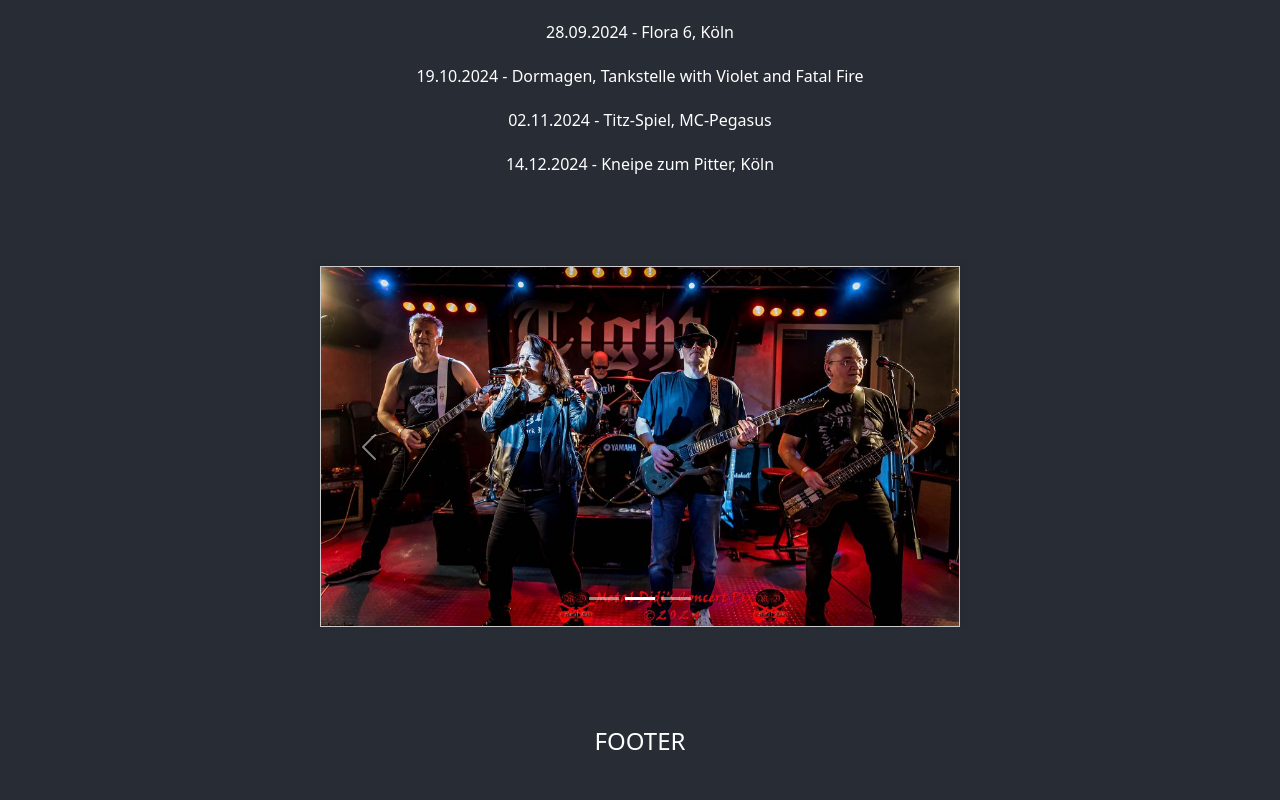
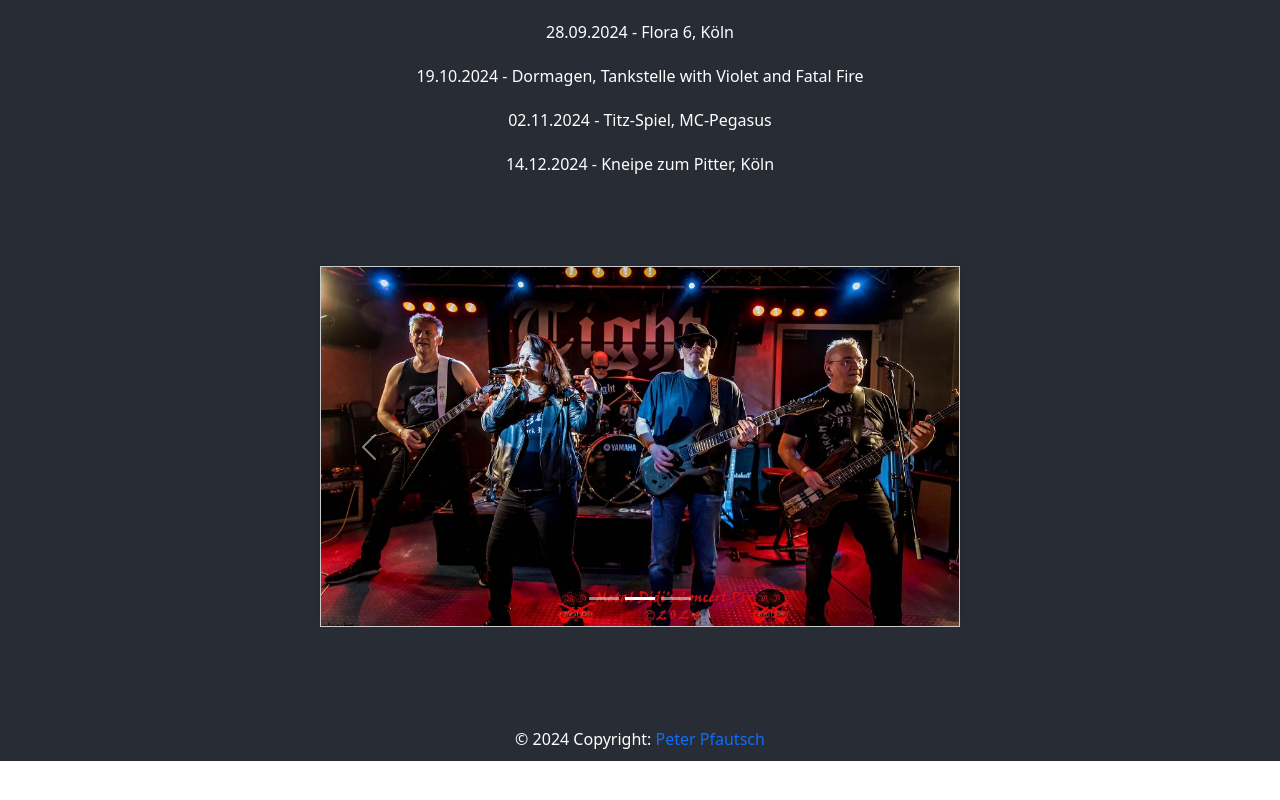
Before and after one commit to M1roel/tight-rock, a React (Create React App) app: page / in a window 1280 px wide. Shown: the part 1050-1850 px from the top of the page. After the commit the page ends 1811 px from the top, so only its background shows below. Built offline with nearby package versions, Linux system fonts and the light colour scheme.

Commit message:
Footer weiter angepasst

```diff
--- a/src/App.css
+++ b/src/App.css
@@ -107,5 +107,9 @@
   margin-top: 0;
   margin-bottom: 0;
   padding-top: 100px;
-  padding-bottom: 100px;
+  padding-bottom: 10px;
 }
+
+.Footer-main a {
+  text-decoration: none; /* Entfernt den Unterstrich */
+}
--- a/src/components/Footer.js
+++ b/src/components/Footer.js
@@ -1,8 +1,13 @@
 function Footer() {
+    const currentYear = new Date().getFullYear();
+
     return (
         <div className="Footer-main">
-            <h4>FOOTER</h4>
-        </div>
+        © {currentYear} Copyright: {" "}
+        <a href='https://github.com/M1roel'>
+          Peter Pfautsch
+        </a>
+      </div>
     );
 }
 
```
